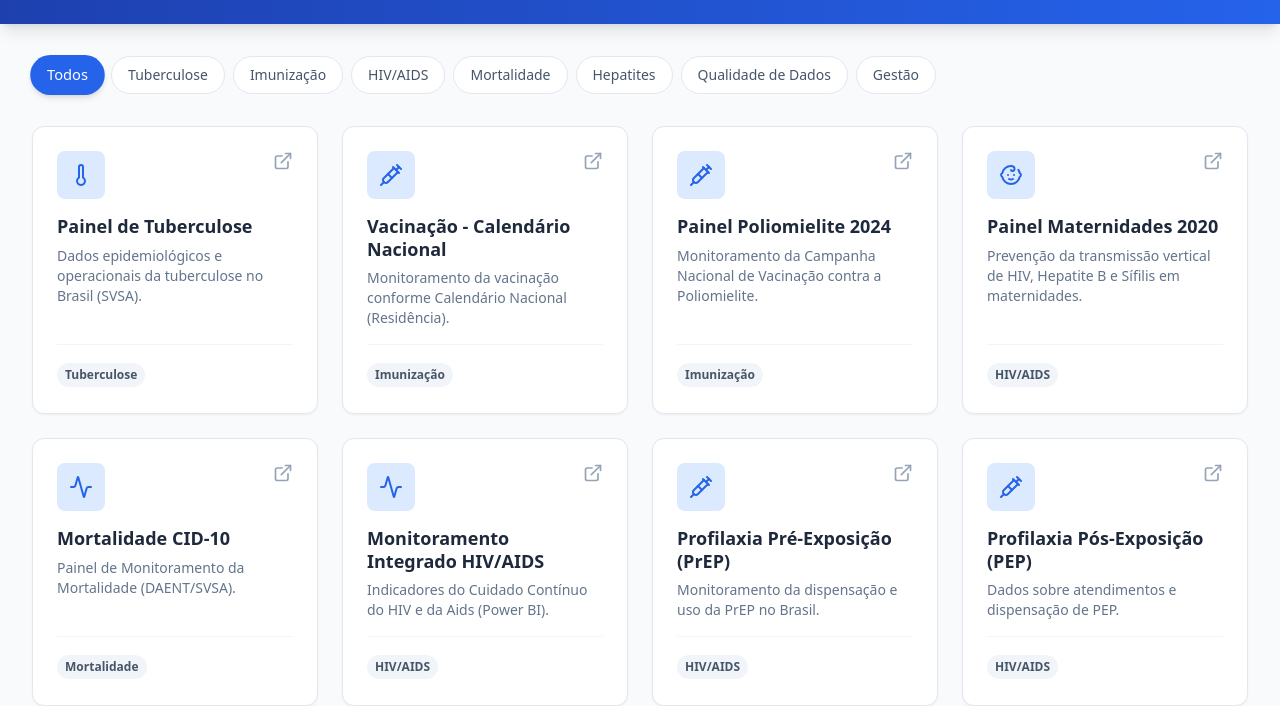
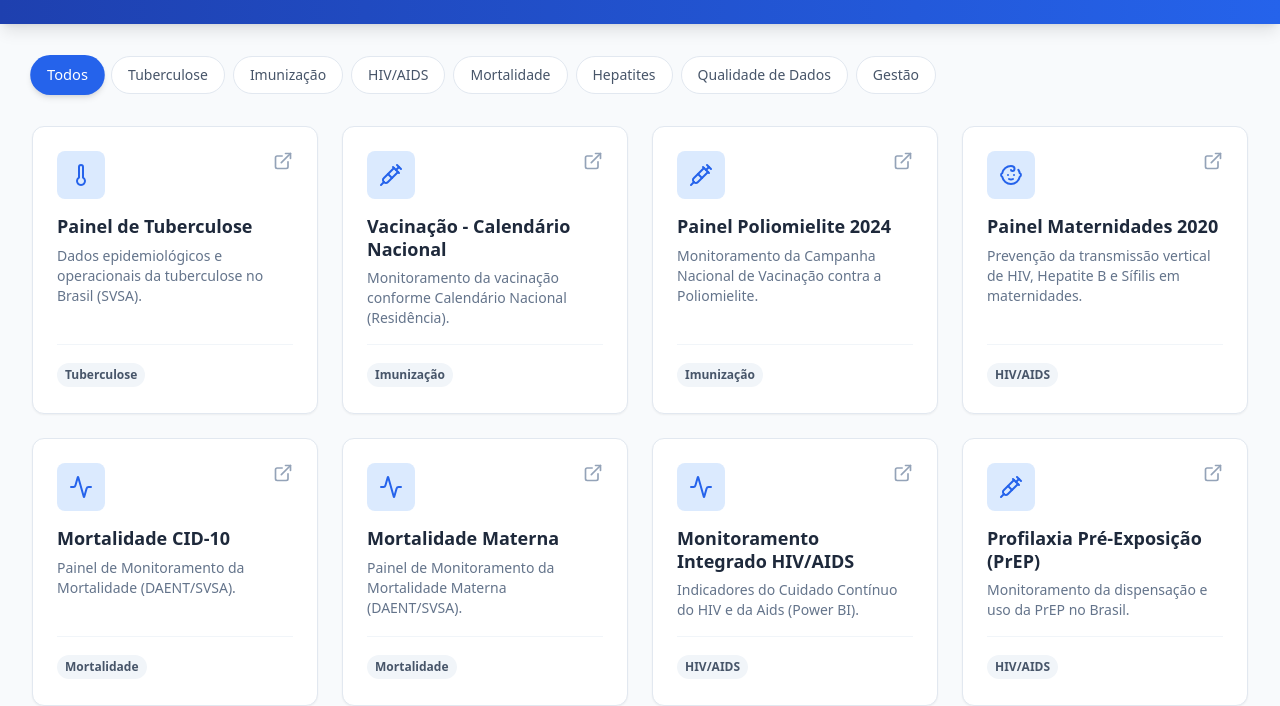
Before and after one commit to fksinamuniz/paineis_sus, a plain HTML site: page index.html in a window 1280 px wide. Shown: the part 100-806 px from the top of the page. Drawn offline with nearby package versions, Linux system fonts and the light colour scheme.

Commit message:
Update index.html

```diff
--- a/index.html
+++ b/index.html
@@ -122,6 +122,14 @@
                 title: "Mortalidade CID-10",
                 description: "Painel de Monitoramento da Mortalidade (DAENT/SVSA).",
                 url: "https://svs.aids.gov.br/daent/centrais-de-conteudos/paineis-de-monitoramento/mortalidade/cid10/",
+                category: "Mortalidade",
+                icon: "activity"
+            },
+            {
+                id: 19,
+                title: "Mortalidade Materna",
+                description: "Painel de Monitoramento da Mortalidade Materna (DAENT/SVSA).",
+                url: "https://svs.aids.gov.br/daent/centrais-de-conteudos/paineis-de-monitoramento/mortalidade/materna/",
                 category: "Mortalidade",
                 icon: "activity"
             },
```
